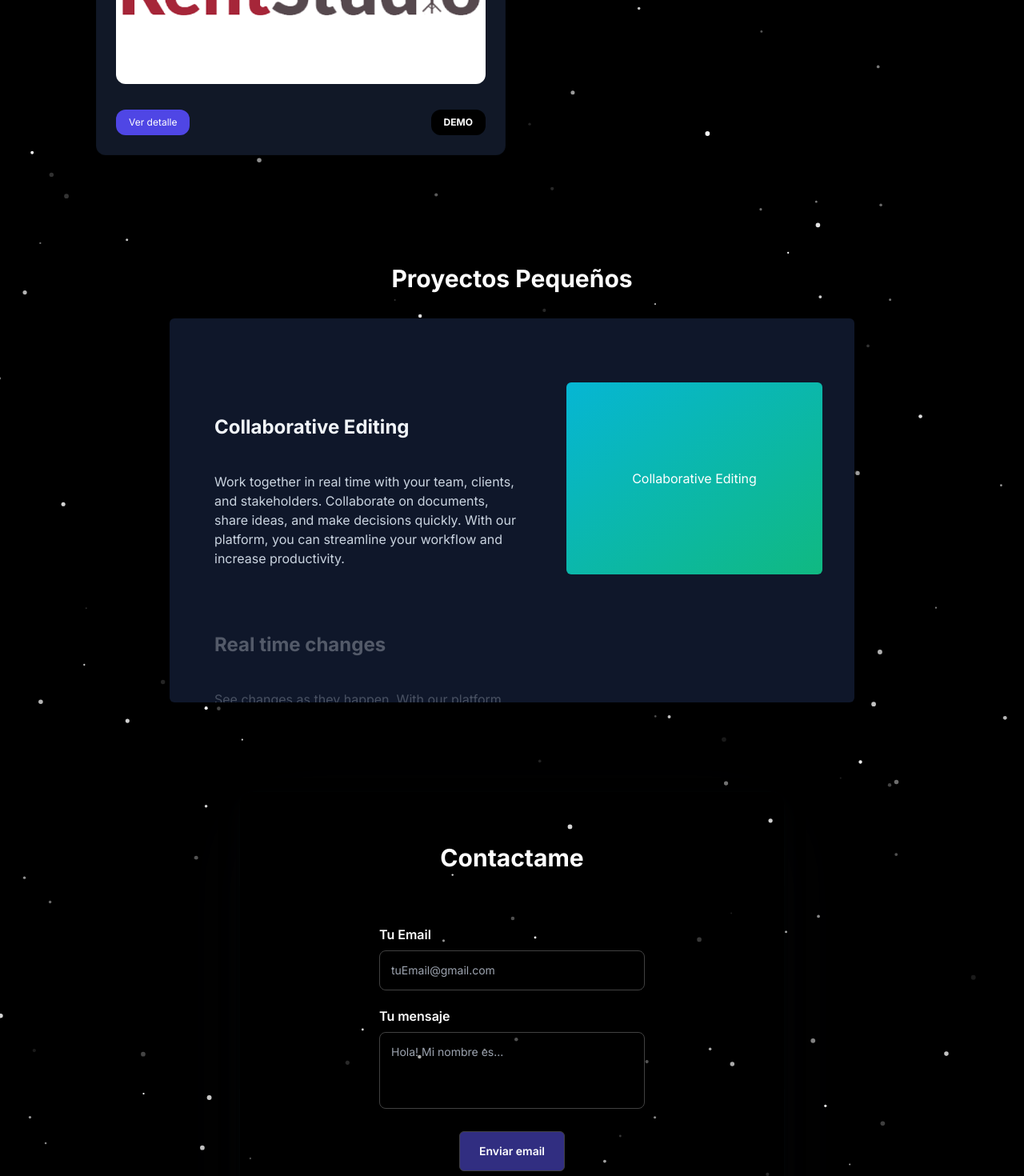
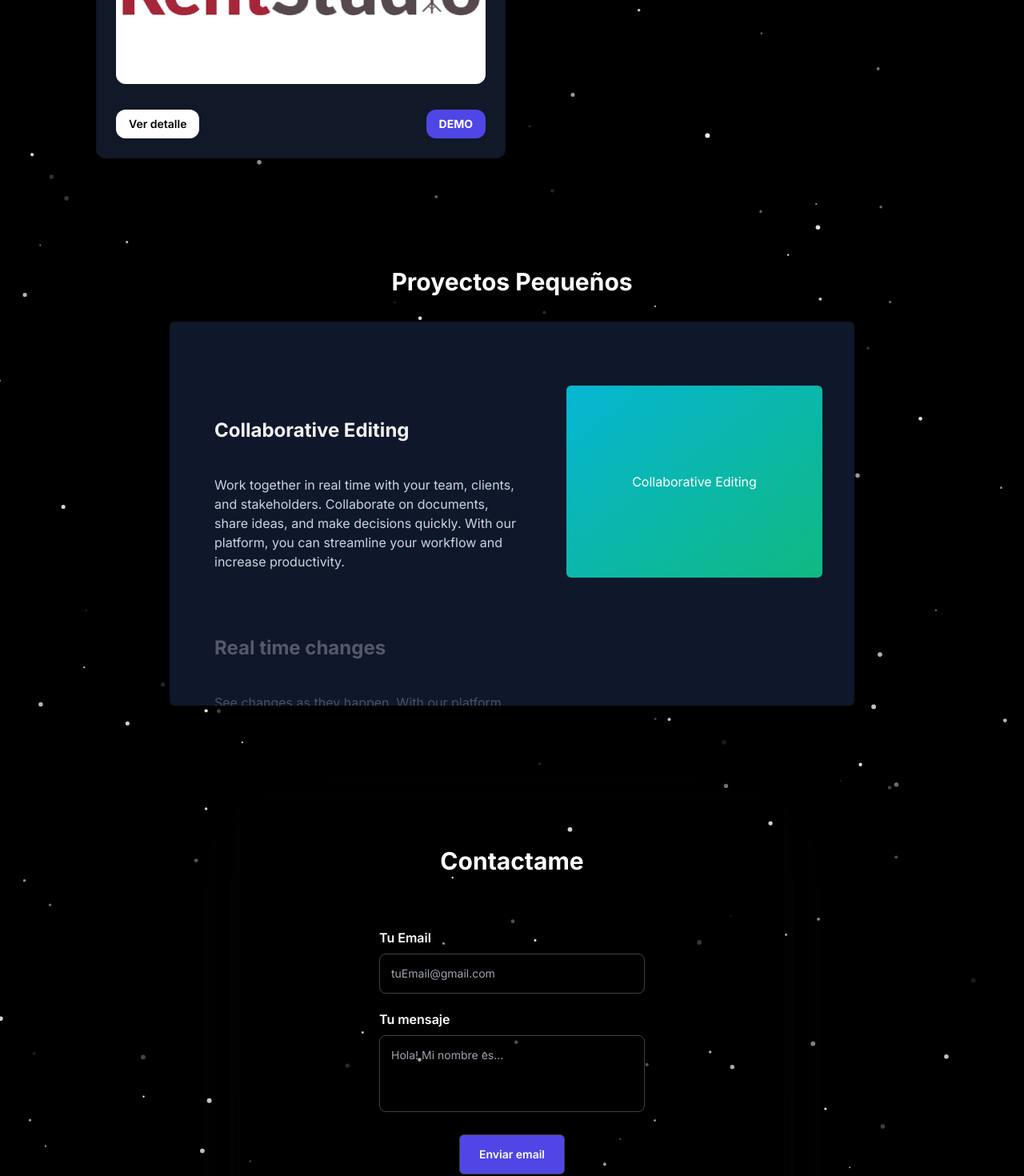
Before and after one commit to Facundo1414/myPortfolio, a Next.js app: page / in a window 1280 px wide. Shown: the part 2560-4030 px from the top of the page at 80% size. Built offline with nearby package versions, Linux system fonts and the light colour scheme.

Commit message:
cambio de colores

```diff
--- a/components/extra/CardProyectComponent.tsx
+++ b/components/extra/CardProyectComponent.tsx
@@ -44,10 +44,10 @@ const CardProyectComponent: React.FC<CardProyectComponentProps> = ({ title, desc
             />
           </CardItem>
           <div className="flex flex-col sm:flex-row justify-between items-center mt-8 space-y-4 sm:space-y-0">
-            <CardItem translateZ={20} as="button" onClick={handleModalOpen} className="px-4 py-2 rounded-xl text-xs font-normal bg-indigo-600 text-white">
+            <CardItem translateZ={20} as="button" onClick={handleModalOpen} className="px-4 py-2 rounded-xl text-sm  bg-white text-black font-semibold">
               Ver detalle
             </CardItem>
-            <CardItem translateZ={20} as={Link} href={linkUrl} target="__blank" className="px-4 py-2 rounded-xl bg-black dark:bg-white dark:text-black text-white text-xs font-bold">
+            <CardItem translateZ={20} as={Link} href={linkUrl} target="__blank" className="px-4 py-2 rounded-xl bg-indigo-600 dark:bg-white dark:text-black text-white text-sm font-bold">
               DEMO
             </CardItem>
           </div>
--- a/components/extra/ContactForm.tsx
+++ b/components/extra/ContactForm.tsx
@@ -96,7 +96,7 @@ const ContactForm = () => {
             <div className="flex justify-center relative">
               <button
                 type="submit"
-                className="flex items-center justify-center self-start font-inherit text-white font-semibold w-2/5 bg-indigo-900 border border-[#414141] p-3.5 text-sm gap-2 mt-2 cursor-pointer rounded-md transition-transform transform active:scale-95 hover:bg-indigo-800 hover:border-white"
+                className="flex items-center justify-center self-start font-inherit text-white font-semibold w-2/5 bg-indigo-600 border border-[#414141] p-3.5 text-sm gap-2 mt-2 cursor-pointer rounded-md transition-transform transform active:scale-95 hover:bg-indigo-800 hover:border-white"
                 disabled={sendingMessage}
               >
                 Enviar email
```
